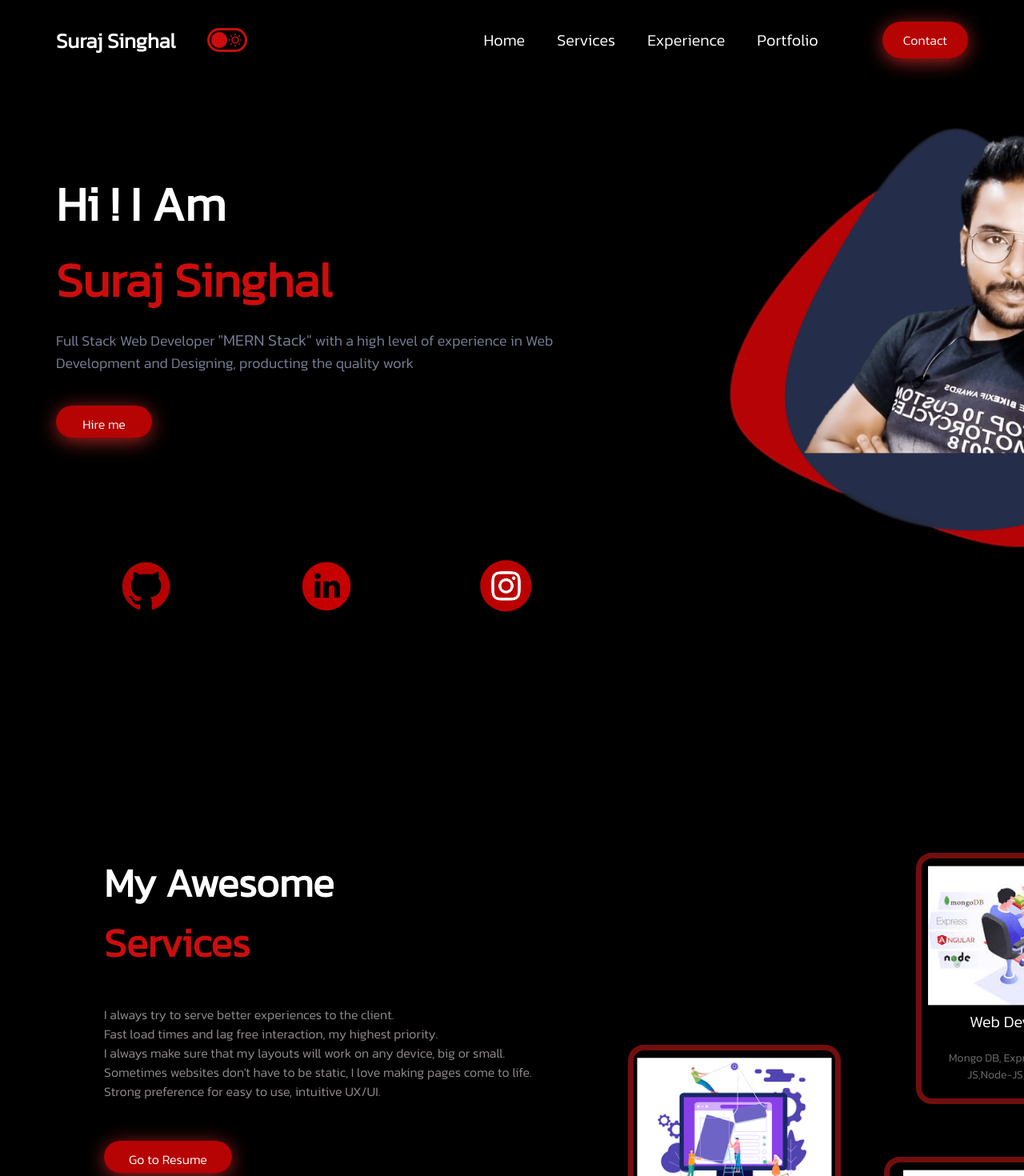
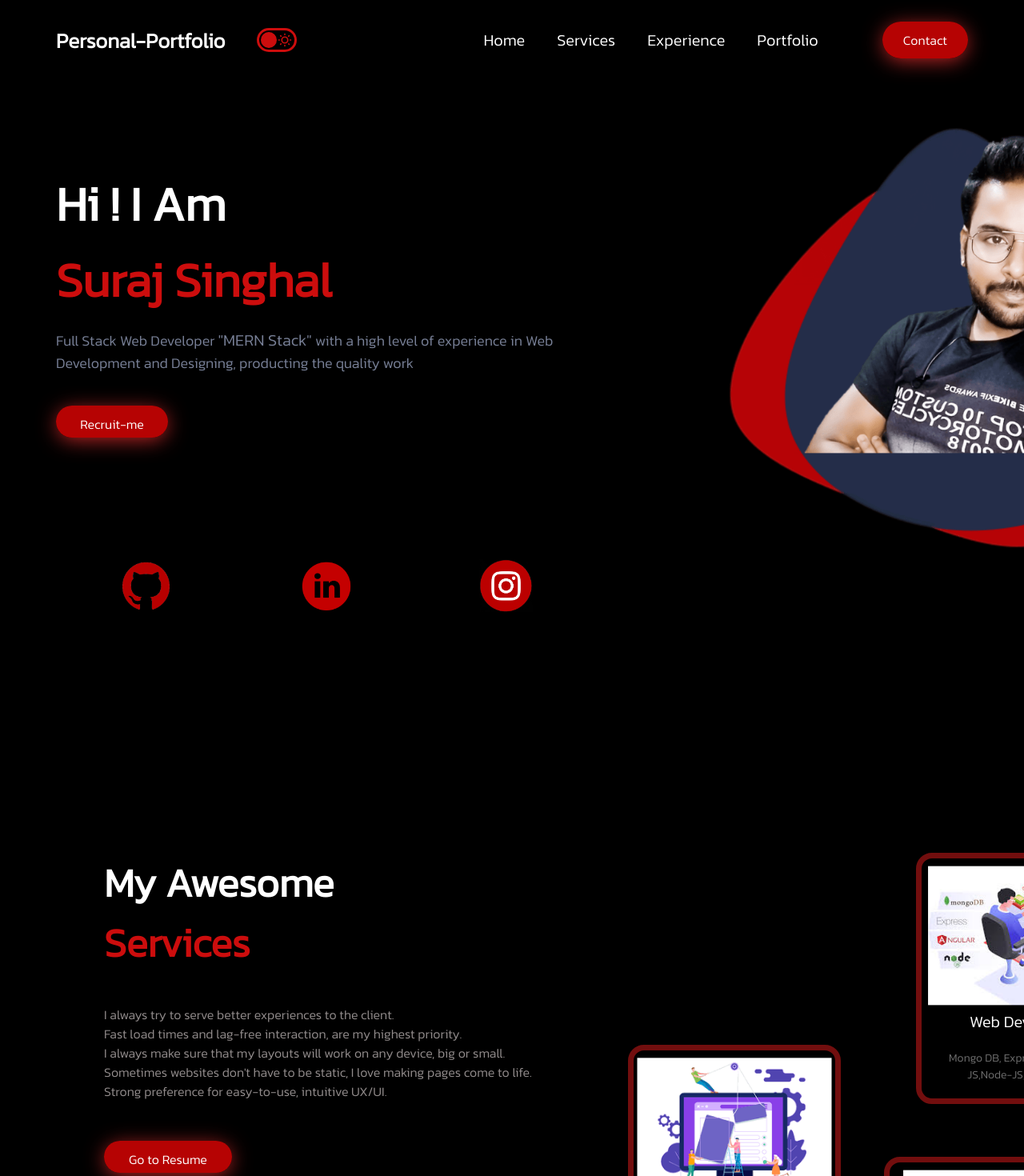
Before and after one commit to MrStark1234/portfolio, a React (Create React App) app in the folder client/: page / in a window 1280 px wide. Shown: the top 1470 px of the page at 80% size. Built offline with nearby package versions, Linux system fonts and the light colour scheme.

Commit message:
Doing some changes

```diff
--- a/client/src/components/Experience/Experience.js
+++ b/client/src/components/Experience/Experience.js
@@ -17,7 +17,7 @@ const Experience = () => {
       </div>
 
       <div className="achievement">
-        <div className="circle">*</div>
+        <div className="circle">1+</div>
         <span>Companies</span>
         <span>Work</span>
       </div>
--- a/client/src/components/Footer/Footer.js
+++ b/client/src/components/Footer/Footer.js
@@ -11,7 +11,7 @@ const Footer = () => {
       <img src={Wave} alt="/" style={{ width: "100%" }} />
       <div className="f-content">
         <span style={{ fontSize: "16px", marginBottom: "-0.2rem" }}>
-          Copyright © Suraj Singhal | All rights reserved
+          Copyright © 2023 | Suraj Singhal | All rights reserved
         </span>
         <div className="f-icon">
           <Insta color="#b1b1b1" size="1.5rem" />
--- a/client/src/components/Introduction/Intro.js
+++ b/client/src/components/Introduction/Intro.js
@@ -25,7 +25,7 @@ function Intro() {
           </span>
         </div>
         <Link spy={true} to="Contact" smooth={true}>
-          <button className="button i-button">Hire me</button>
+          <button className="button i-button">Recruit-me</button>
         </Link>
         <div className="i-icon">
           <a
@@ -43,7 +43,7 @@ function Intro() {
             <img src={linked} alt="LinkedIn" />
           </a>
           <a
-            href="https://www.instagram.com/surajsinghal_01/"
+            href="https://www.instagram.com/surajsinghal_02/"
             target="_blank"
             rel="noreferrer"
           >
--- a/client/src/components/Introduction/intro.css
+++ b/client/src/components/Introduction/intro.css
@@ -38,7 +38,7 @@
 }
 
 .i-button {
-  width: 6rem;
+  width: 7rem;
   height: 2rem;
 }
 
--- a/client/src/components/Navbar/Navbar.js
+++ b/client/src/components/Navbar/Navbar.js
@@ -7,7 +7,7 @@ function Navbar() {
   return (
     <div className="n-wrap" id="Navbar">
       <div className="n-lft">
-        <div className="n-name">Suraj Singhal</div>
+        <div className="n-name">Personal-Portfolio</div>
         <Toggle />
       </div>
       <div className="n-rt">
--- a/client/src/components/Portfolio/Portfolio.js
+++ b/client/src/components/Portfolio/Portfolio.js
@@ -9,6 +9,7 @@ import Quiz from "../../img/quiz.png";
 import Cloud from "../../img/cloud.png";
 import Social from "../../img/social.png";
 import CSK from "../../img/csa.png";
+import RC from "../../img/rc.png";
 
 import { themeContext } from "../../context";
 import { useContext } from "react";
@@ -84,6 +85,30 @@ const Portfolio = () => {
                 frontend.
               </p>
               <a href="/" target="_blank" rel="noreferrer">
+                <LaunchIcon
+                  className="icon"
+                  fontSize="small"
+                  style={{ marginTop: "2px" }}
+                />
+              </a>
+            </div>
+          </div>
+        </SwiperSlide>
+        <SwiperSlide>
+          <div className="work">
+            <img src={RC} alt="/" />
+            <div className="layer">
+              <h3>Resume-Craftr</h3>
+              <p>
+                Resume-Craftr is a powerful and user-friendly website.It aims to
+                simplify the process of creating professional resumes in just
+                two steps.
+              </p>
+              <a
+                href="https://resume-ss.netlify.app/"
+                target="_blank"
+                rel="noreferrer"
+              >
                 <LaunchIcon
                   className="icon"
                   fontSize="small"
--- a/client/src/components/Services/Service.js
+++ b/client/src/components/Services/Service.js
@@ -9,21 +9,6 @@ import { themeContext } from "../../context";
 import { useContext } from "react";
 
 function Service() {
-  // const onButtonClick = () => {
-  //   // using Java Script method to get PDF file
-  //   fetch("resume.pdf").then((response) => {
-  //     response.blob().then((blob) => {
-  //       // Creating new object of PDF file
-  //       const fileURL = window.URL.createObjectURL(blob);
-  //       // Setting various property values
-  //       let alink = document.createElement("a");
-  //       alink.href = fileURL;
-  //       alink.download = "resume.pdf";
-  //       alink.click();
-  //     });
-  //   });
-  // };
-
   const theme = useContext(themeContext);
   const darkMode = theme.state.darkMode;
   return (
@@ -34,12 +19,15 @@ function Service() {
         <span>Services</span>
         <span>
           I always try to serve better experiences to the client.
-          <br /> Fast load times and lag free interaction, my highest priority.
+          <br /> Fast load times and lag-free interaction, are my highest
+          priority.
           <br />I always make sure that my layouts will work on any device, big
-          or small. <br />
+          or small.
+          <br />
           Sometimes websites don't have to be static, I love making pages come
-          to life. <br />
-          Strong preference for easy to use, intuitive UX/UI.
+          to life.
+          <br />
+          Strong preference for easy-to-use, intuitive UX/UI.
         </span>
         <a
           href="https://drive.google.com/file/d/17HyeedR70F7aBdOKioUngxB-EfWM63d6/preview"
```
Also changed, not shown: client/src/img/rc.png (added).
